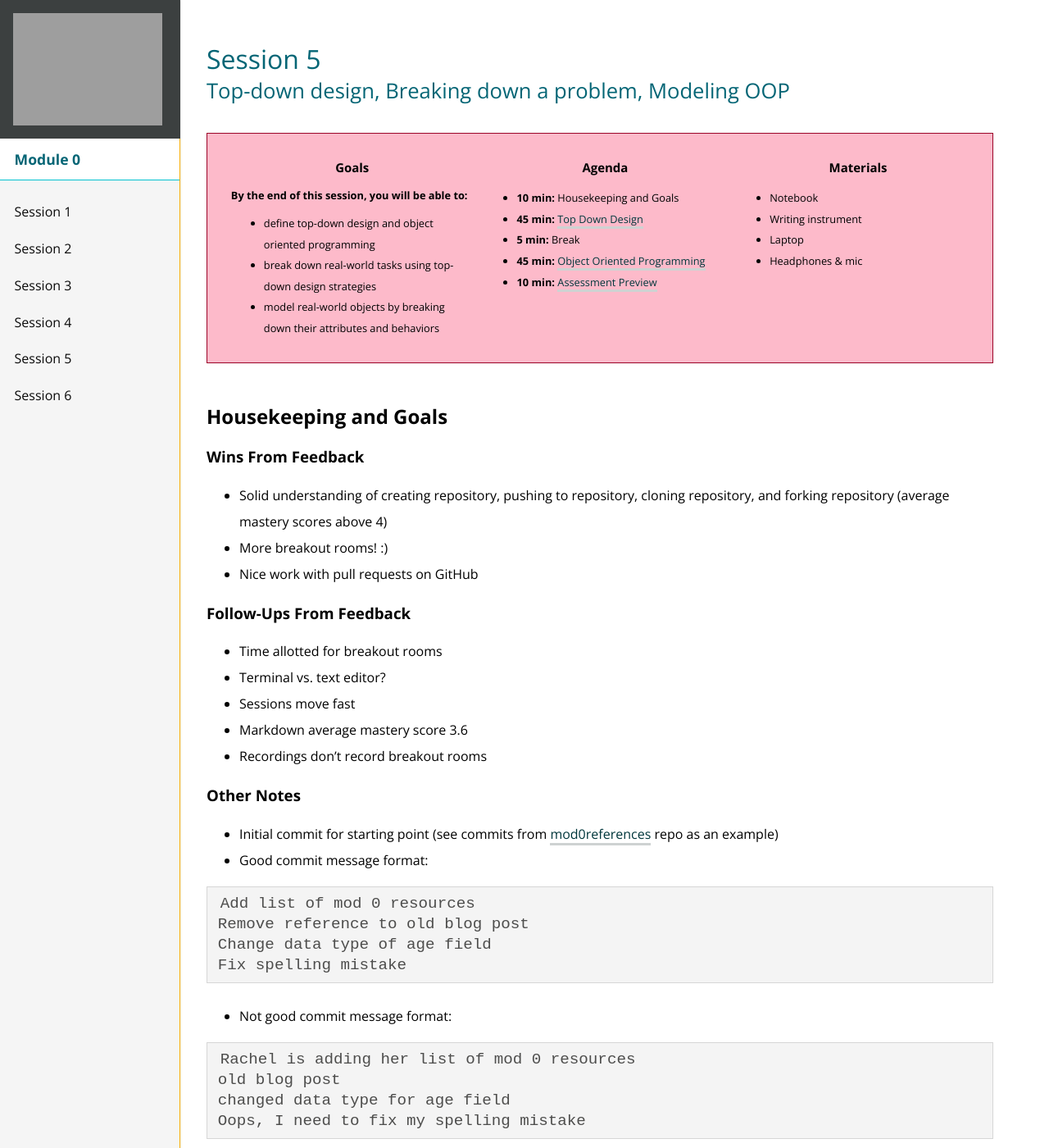
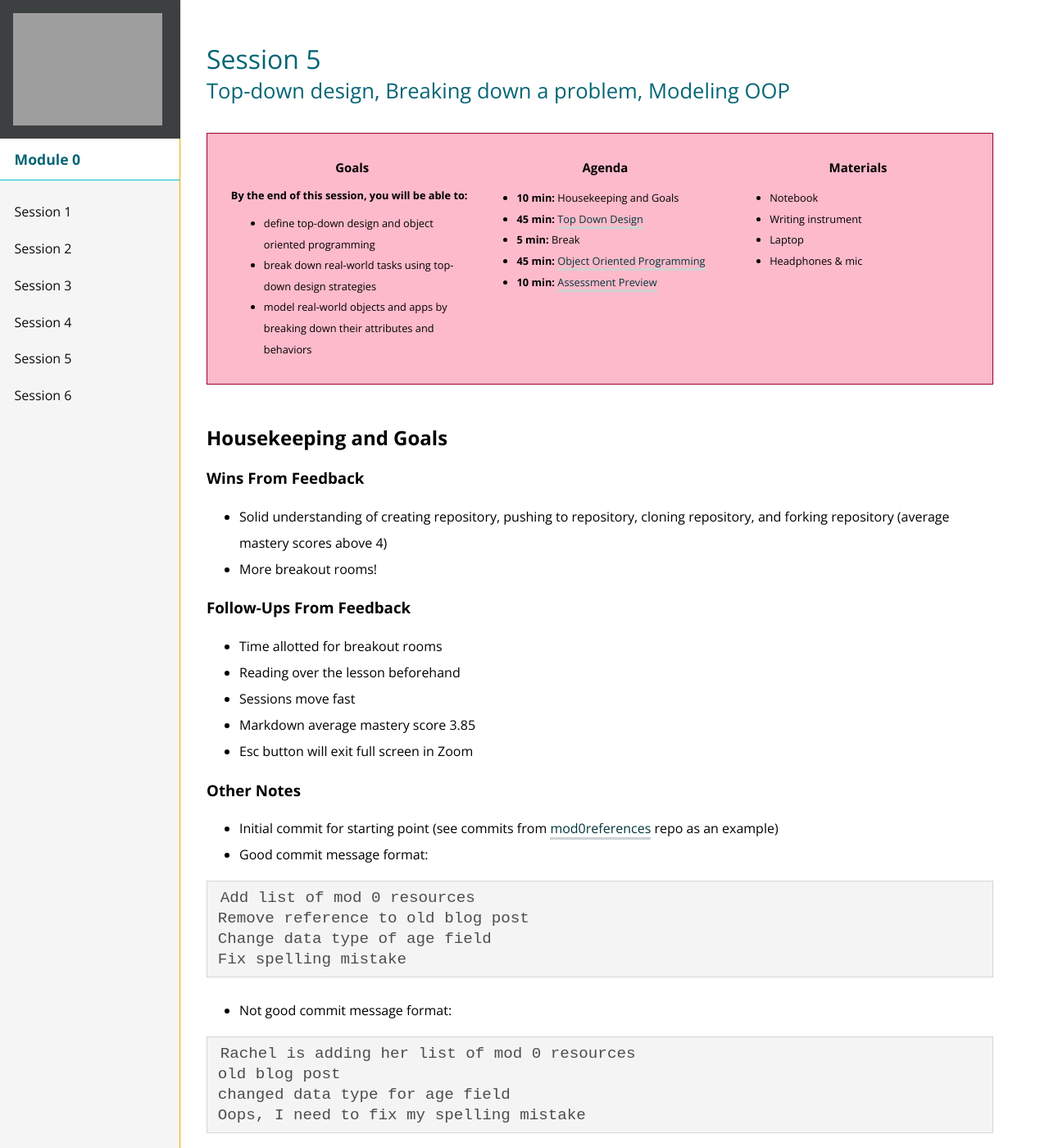
Before and after one commit to turingschool/mod-0-curriculum, a Jekyll site: the page built from session5/index.md, in a window 1280 px wide and 1400 px high. Shown: the whole window at 82% size. Built offline with Jekyll 4.4.1, drawn with Linux system fonts in a browser that asks for light colours; nearby versions of some CDN libraries.

Commit message:
Update Feedback and Goals sections

```diff
--- a/session5/index.md
+++ b/session5/index.md
@@ -11,7 +11,7 @@ subheading: Top-down design, Breaking down a problem, Modeling OOP
     <ul>
       <li>define top-down design and object oriented programming</li>
       <li>break down real-world tasks using top-down design strategies</li>
-      <li>model real-world objects by breaking down their attributes and behaviors</li>
+      <li>model real-world objects and apps by breaking down their attributes and behaviors</li>
     </ul>
   </div>
   <div>
@@ -36,20 +36,18 @@ subheading: Top-down design, Breaking down a problem, Modeling OOP
 </div>
 
 ## Housekeeping and Goals
-
 ### Wins From Feedback
 
 - Solid understanding of creating repository, pushing to repository, cloning repository, and forking repository (average mastery scores above 4)
-- More breakout rooms! :)
-- Nice work with pull requests on GitHub
+- More breakout rooms!
 
 ### Follow-Ups From Feedback
 
 - Time allotted for breakout rooms
-- Terminal vs. text editor?
+- Reading over the lesson beforehand
 - Sessions move fast
-- Markdown average mastery score 3.6
-- Recordings don't record breakout rooms
+- Markdown average mastery score 3.85
+- Esc button will exit full screen in Zoom
 
 ### Other Notes
 
```
